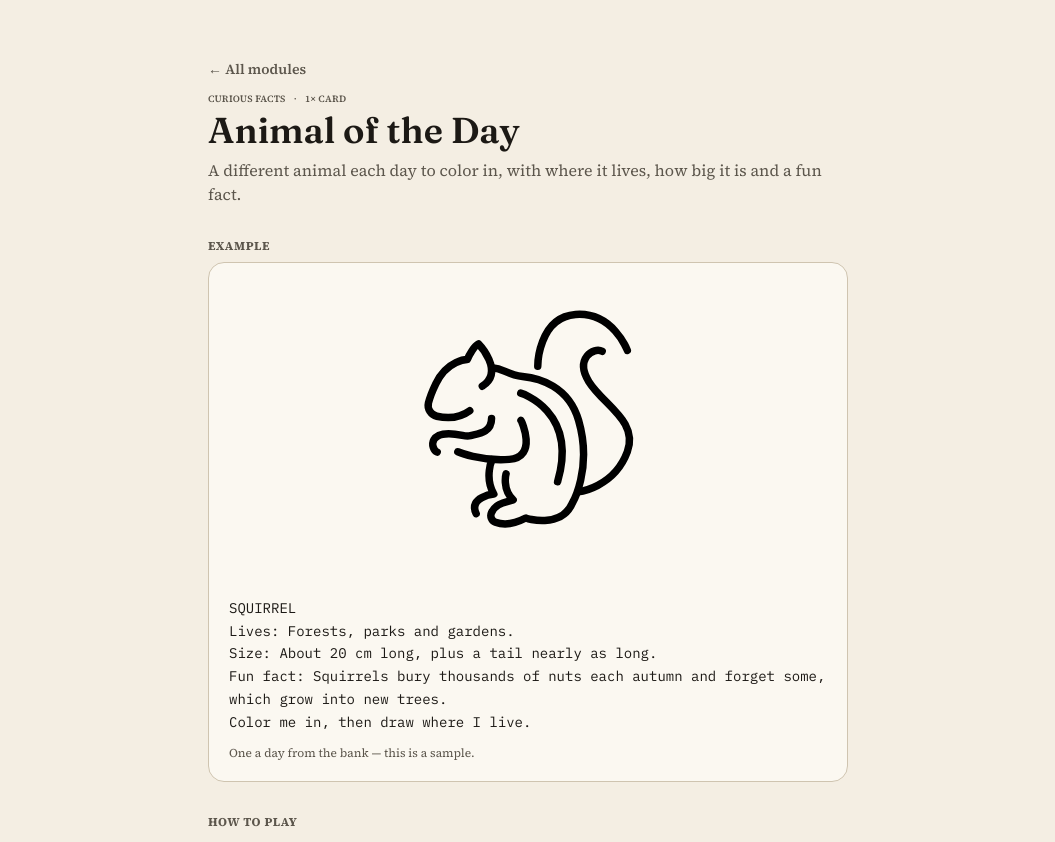
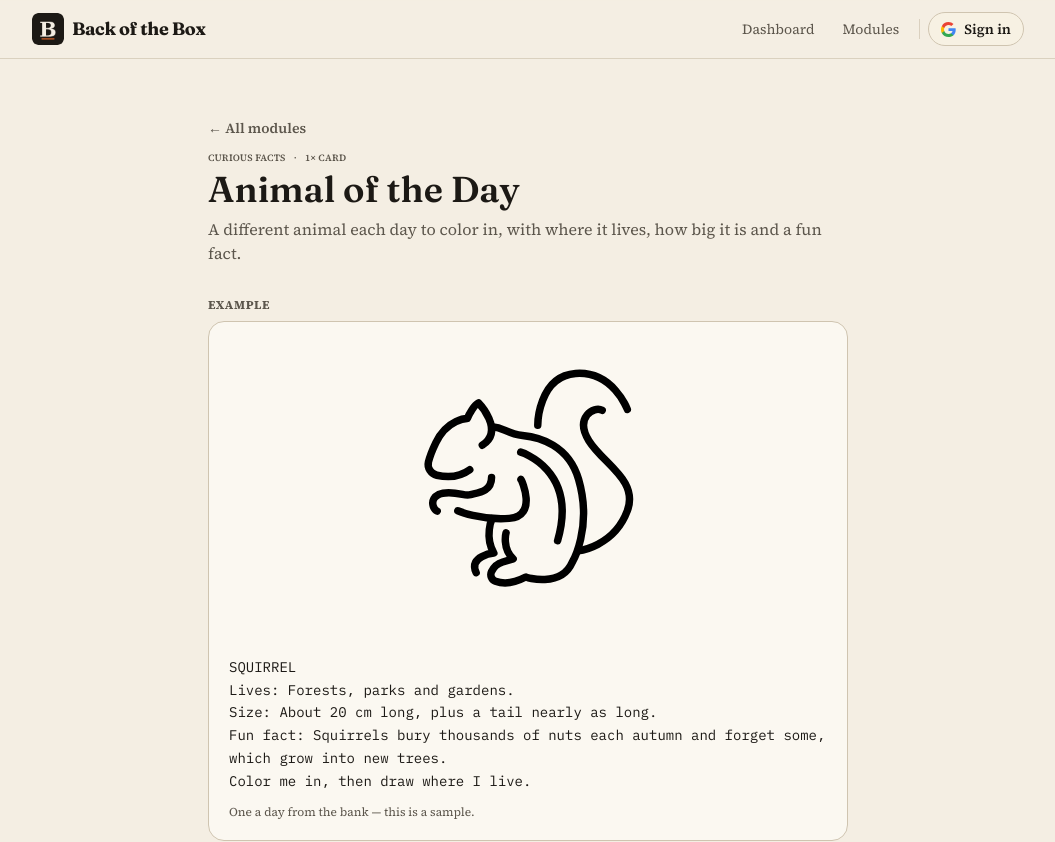
Before and after one commit to jon-tompkins/gb-tearaway, a Next.js app: page /modules/animal in a window 1280 px wide. Shown: the top 842 px of the page, without its empty margins (112-1167 px from the left). Built offline with nearby package versions, Linux system fonts and the light colour scheme; no server answers.

Commit message:
Show the app header on public module pages
Co-Authored-By: Claude Sonnet 5.5 <noreply@anthropic.com>

```diff
--- a/src/app/modules/[id]/page.tsx
+++ b/src/app/modules/[id]/page.tsx
@@ -9,6 +9,7 @@ import type { SlotSize } from "@/lib/types";
 import { MODULE_INFO } from "@/lib/moduleInfo";
 import { MODULE_HOW_TO } from "@/lib/moduleHowTo";
 import { moduleExample } from "@/lib/moduleExample";
+import { AppNav } from "@/components/AppNav";
 
 function sizeLabel(sz: SlotSize): string {
   return sz === "half" ? "½ card" : sz === "double" ? "2× card (tall)" : "1× card";
@@ -30,6 +31,8 @@ export default async function ModuleDetail({ params }: { params: Promise<{ id: s
   const catName = MODULE_CATEGORIES.find((c) => c.id === meta.category)?.name ?? meta.category;
 
   return (
+    <>
+    <AppNav />
     <main className="mx-auto max-w-2xl px-4 py-10 sm:py-14">
       <Link href="/modules" className="text-sm font-semibold text-ink-soft hover:text-ink">
         ← All modules
@@ -125,5 +128,6 @@ export default async function ModuleDetail({ params }: { params: Promise<{ id: s
         </Link>
       </div>
     </main>
+    </>
   );
 }
--- a/src/app/modules/page.tsx
+++ b/src/app/modules/page.tsx
@@ -5,6 +5,7 @@ import { useState } from "react";
 import type { ModuleCategoryId, SlotSize } from "@/lib/types";
 import { MODULE_CATALOG, MODULE_CATEGORIES, moduleSize } from "@/lib/modules";
 import { useModuleVisibility } from "@/lib/useModuleVisibility";
+import { AppNav } from "@/components/AppNav";
 
 function sizeLabel(sz: SlotSize): string {
   return sz === "half" ? "½" : sz === "double" ? "2×" : "1×";
@@ -39,6 +40,8 @@ export default function ModulesBrowse() {
   );
 
   return (
+    <>
+    <AppNav />
     <main className="mx-auto max-w-4xl px-4 py-10 sm:py-14">
       <header className="mb-8">
         <Link href="/" className="text-sm font-semibold text-ink-soft hover:text-ink">
@@ -94,5 +97,6 @@ export default function ModulesBrowse() {
         ))}
       </div>
     </main>
+    </>
   );
 }
```
